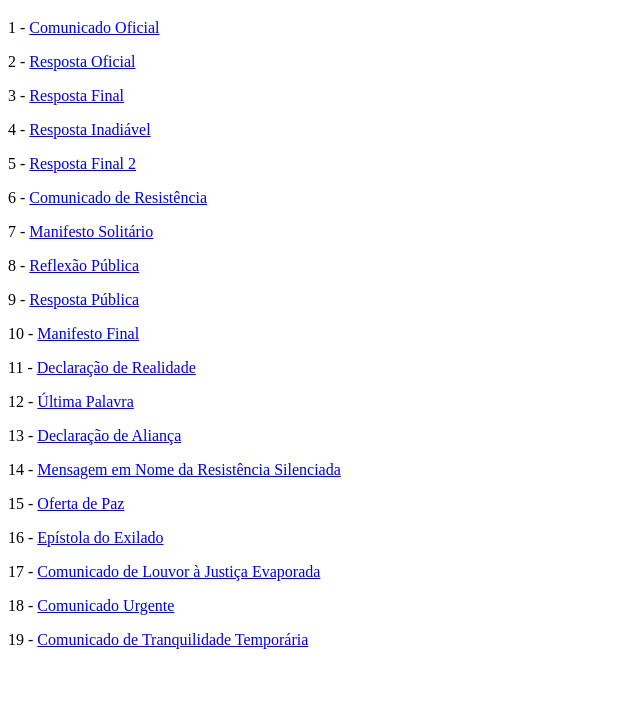
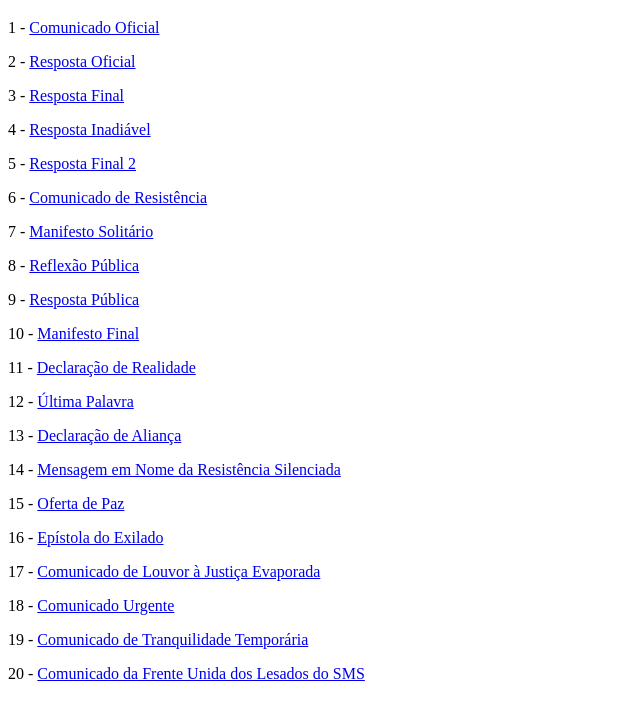
Before and after one commit to anfisou03/anfisou03.github.io, a plain HTML site: page index.html in a window 1280 px wide. Shown: the part 61-778 px from the top of the page, without its empty margins (0-640 px from the left). Drawn offline with Linux system fonts and the light colour scheme.

Commit message:
Update index.html

```diff
--- a/index.html
+++ b/index.html
@@ -27,6 +27,7 @@
   <p>17 - <a href="https://anfisou03.github.io/COMUNICADO%20DE%20LOUVOR%20A%20JUSTICA%20EVAPORADA/">Comunicado de Louvor à Justiça Evaporada</a></p>
   <p>18 - <a href="https://anfisou03.github.io/COMUNICADO%20URGENTE/">Comunicado Urgente</a></p>
   <p>19 - <a href="https://anfisou03.github.io/COMUNICADO%20DE%20TRANQUILIDADE%20TEMPORARIA/">Comunicado de Tranquilidade Temporária</a></p>
+  <p>20 - <a href="https://anfisou03.github.io/COMUNICADO%20F.U.SMS/">Comunicado da Frente Unida dos Lesados do SMS</a></p>
 
 </body>
 </html>
```
